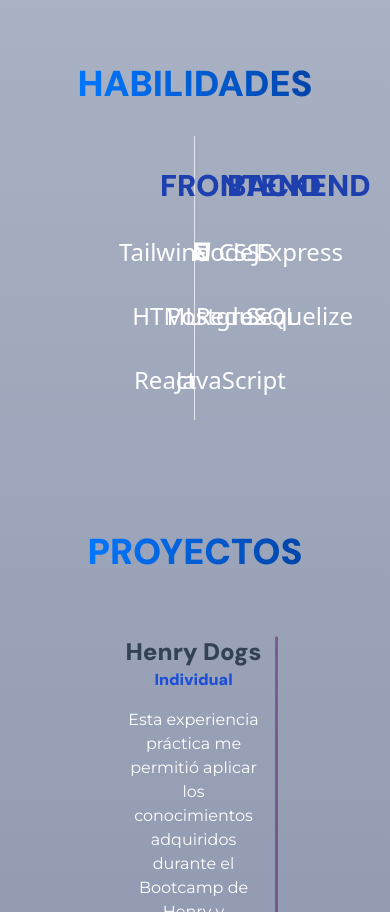
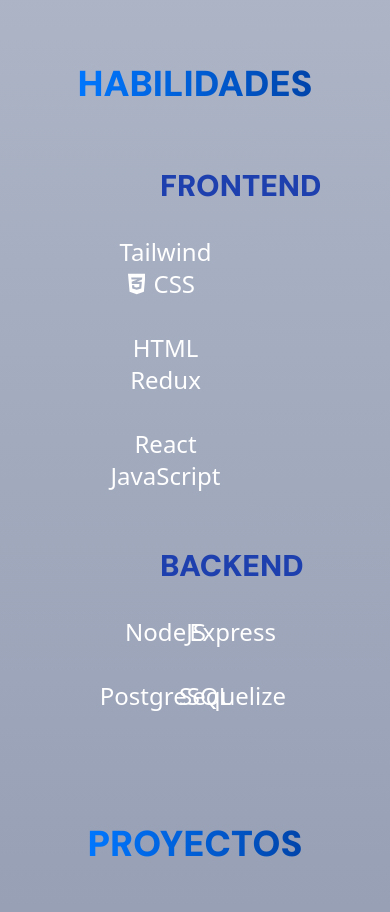
Before and after one commit to MaguiMartiin/Portfolio, a React (Vite) app: page / in a window 390 px wide. Shown: the part 1900-2812 px from the top of the page. Built offline with nearby package versions, Linux system fonts and the light colour scheme; what tailwindcss-animated would draw is missing.

Commit message:
responsive

```diff
--- a/src/views/Skills/Skills.tsx
+++ b/src/views/Skills/Skills.tsx
@@ -8,13 +8,13 @@
         <div className='flex justify-center mt-[7rem] pb-[2rem]'>
             <h1 className='font-primary text-4xl gradient-text'>HABILIDADES</h1>
         </div>
-        <div className='flex w-full'>
-            <div className='w-2/4 border-r-[0.08rem] pb-[1.5rem]'>
+        <div className='flex w-full max-[450px]:flex-col '>
+            <div className='w-2/4 border-r-[0.08rem] pb-[1.5rem] max-[450px]:border-none'>
                 <div className='text-center p-[2rem] font-primary text-blue-800 text-3xl'>
                     <h1>FRONTEND</h1>
                 </div>
                 <div className='text-2xl flex-col '>
-                    <div className='flex mb-[2rem] justify-evenly'>
+                    <div className='flex mb-[2rem] justify-evenly max-[450px]:flex-col max-[450px]:items-center'>
                         <div className='flex items-center w-full justify-center'>
                             <SiTailwindcss/>
                             <p className='ml-[0.5rem]'>Tailwind</p>
@@ -24,7 +24,7 @@
                             <p className='ml-[0.5rem]'>CSS</p>
                         </div>
                     </div>
-                    <div className='flex mb-[2rem] justify-evenly '>
+                    <div className='flex mb-[2rem] justify-evenly max-[450px]:flex-col '>
                         <div className='flex items-center w-full justify-center'>
                             <FaHtml5/>
                             <p className='ml-[0.5rem]'>HTML</p>
@@ -34,7 +34,7 @@
                             <p className='ml-[0.5rem]'>Redux</p>
                         </div>
                     </div>
-                    <div className='flex justify-evenly'>
+                    <div className='flex justify-evenly max-[450px]:flex-col'>
                         <div className='flex items-center w-full justify-center'>
                             <FaReact/>
                             <p className='ml-[0.5rem]'>React</p>
```
